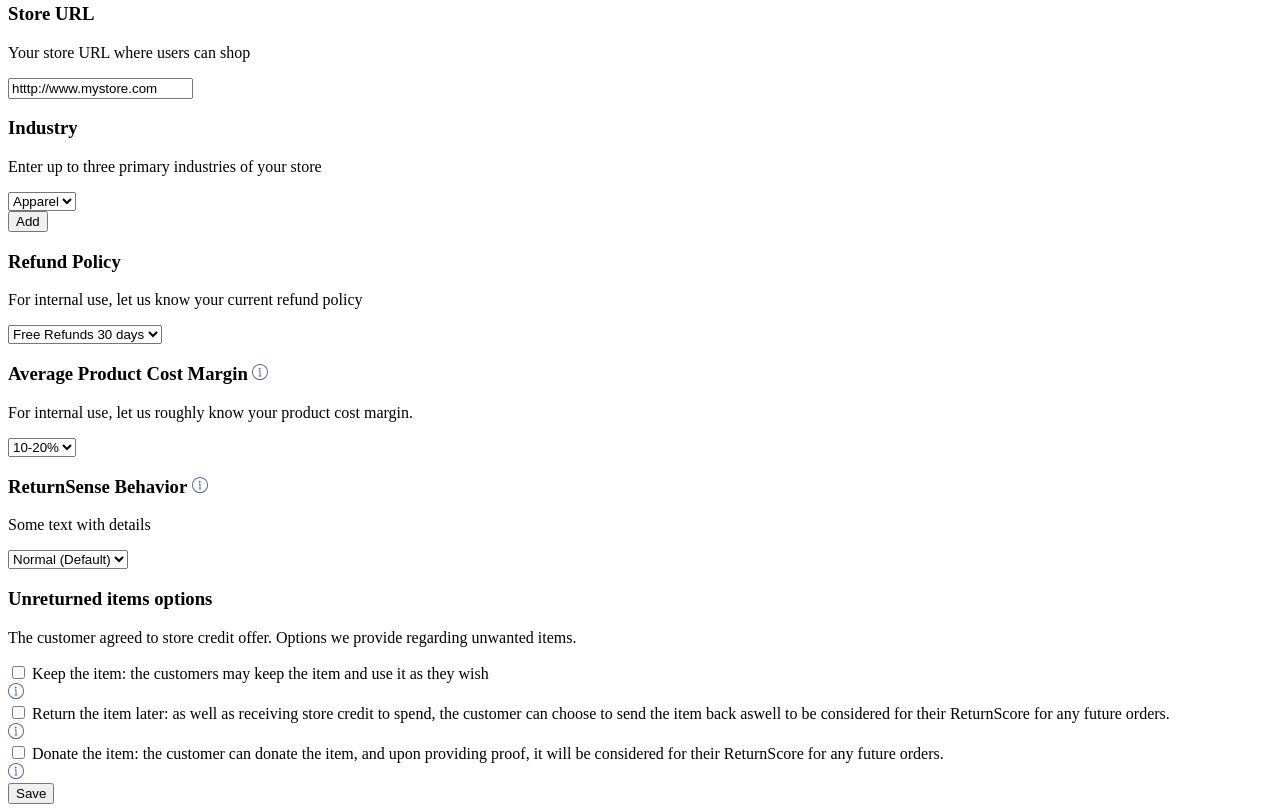
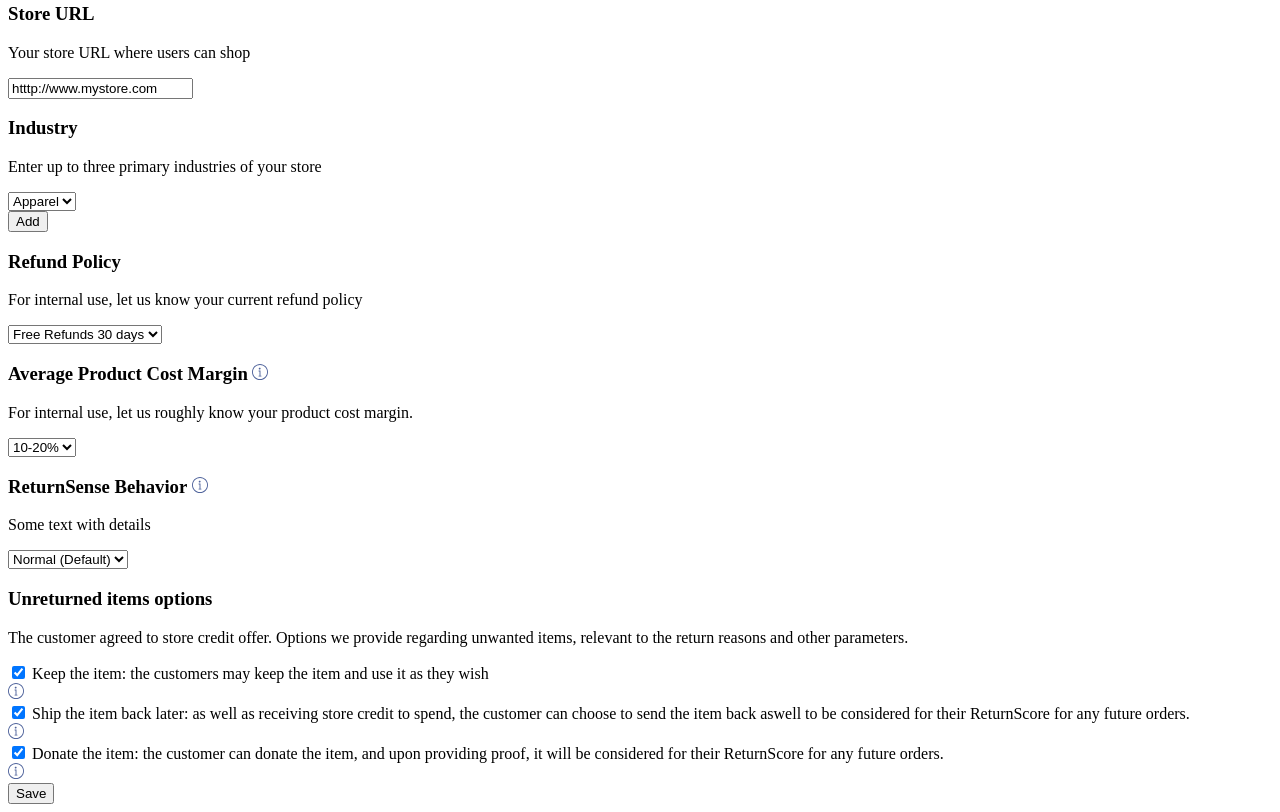
Before and after one commit to OlehPshyk/returngo, a website: page src/store_settings.html in a window 1280 px wide. Shown: the part 926-1738 px from the top of the page. Drawn offline with nearby package versions, Linux system fonts and the light colour scheme.

Commit message:
fix color

```diff
--- a/src/store_settings.html
+++ b/src/store_settings.html
@@ -380,13 +380,13 @@
                     Unreturned items options
                   </h3>
                   <div class="set-item-text">
-                    <p>The customer agreed to store credit offer. Options we provide regarding unwanted items.</p>
+                    <p>The customer agreed to store credit offer. Options we provide regarding unwanted items, relevant to the return reasons and other parameters.</p>
                   </div>
                 </div>
                 <div class="set-item-i-part">
                   <div class="unreturned-items-container">
                     <div class="custom-control custom-checkbox">
-                      <input type="checkbox" class="custom-control-input" id="keepItem" name="keepItem">
+                      <input type="checkbox" class="custom-control-input" id="keepItem" name="keepItem" checked>
                       <label class="custom-control-label" for="keepItem"><span class="accent">Keep the item:</span> the customers may keep the item and use it as they wish</label>
                     </div>
                     <div class="add-info-box">
@@ -399,8 +399,8 @@
                   </div>
                   <div class="unreturned-items-container">
                     <div class="custom-control custom-checkbox">
-                      <input type="checkbox" class="custom-control-input" id="returnItem" name="returnItem">
-                      <label class="custom-control-label" for="returnItem"><span class="accent">Return the item later:</span> as well as receiving store credit to spend, the customer can choose to send the item back aswell to be considered for their ReturnScore for any future orders.</label>
+                      <input type="checkbox" class="custom-control-input" id="returnItem" name="returnItem" checked>
+                      <label class="custom-control-label" for="returnItem"><span class="accent">Ship the item back later:</span> as well as receiving store credit to spend, the customer can choose to send the item back aswell to be considered for their ReturnScore for any future orders.</label>
                     </div>
                     <div class="add-info-box">
                       <img
@@ -412,7 +412,7 @@
                   </div>
                   <div class="unreturned-items-container">
                     <div class="custom-control custom-checkbox">
-                      <input type="checkbox" class="custom-control-input" id="donateItem" name="donateItem">
+                      <input type="checkbox" class="custom-control-input" id="donateItem" name="donateItem" checked>
                       <label class="custom-control-label" for="donateItem"><span class="accent">Donate the item:</span> the customer can donate the item, and upon providing proof, it will be considered for their ReturnScore for any future orders.</label>
                     </div>
                     <div class="add-info-box">
--- a/src/style/components/_cards.scss
+++ b/src/style/components/_cards.scss
@@ -265,9 +265,6 @@
     .accent{
       font-weight: 600;
     }
-    &:before{
-      border: #EBF0F7 solid 1px;
-    }
   }
   .unreturned-items-container{
     display: flex;
```
